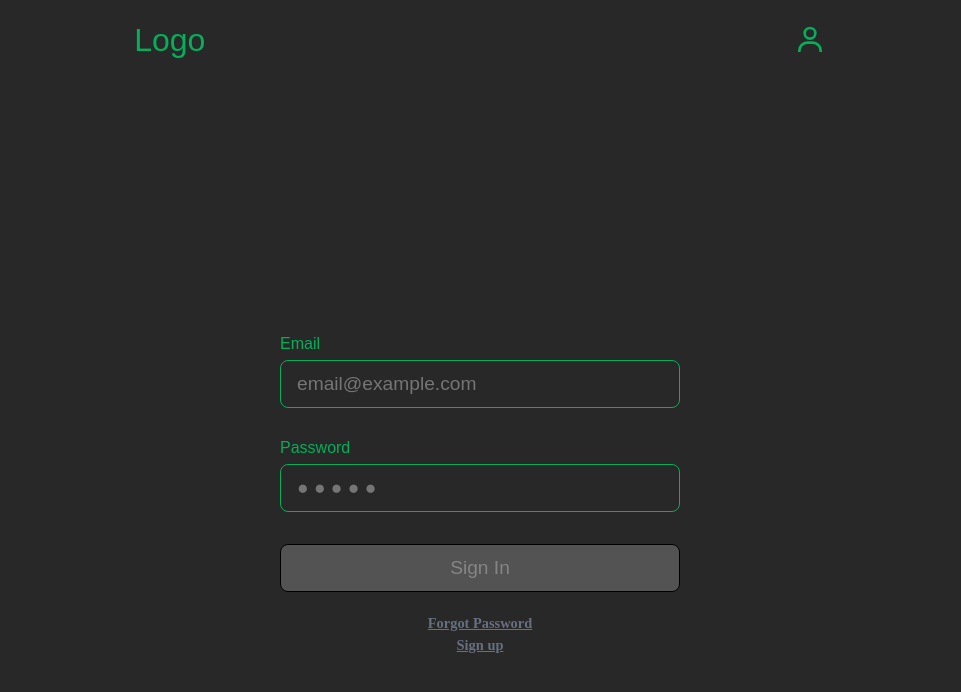
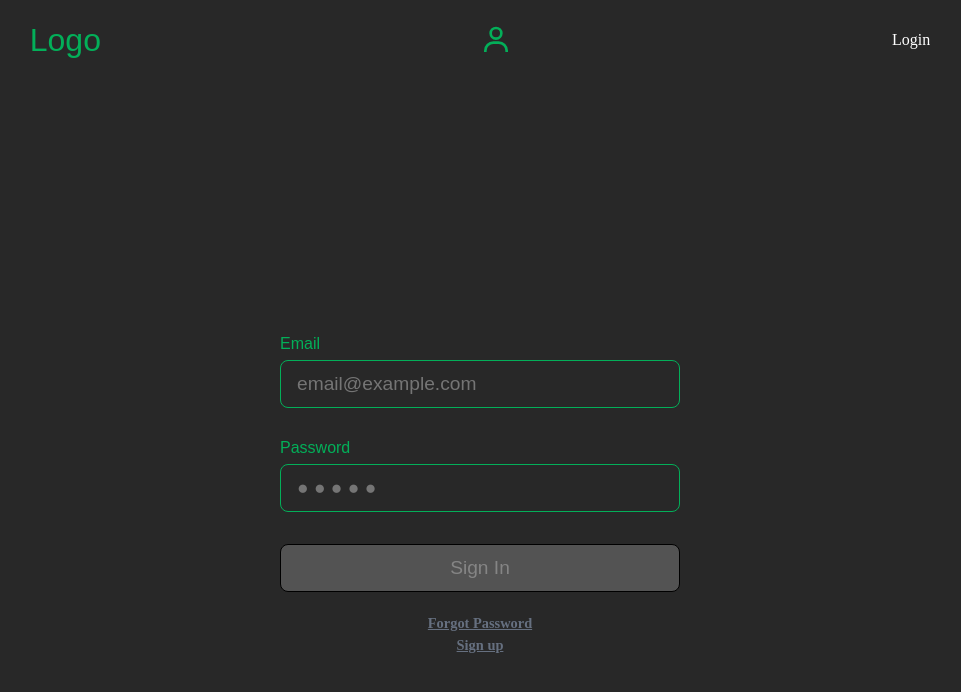
Before and after one commit to HyunP-dev/Movie-project, a React app in the folder back/src/main/movie-project/: page /login in a window 1280 px wide. Shown: the top 692 px of the page, without its empty margins (160-1121 px from the left). Built offline with nearby package versions, Linux system fonts and the light colour scheme.

Commit message:
ADD:로그아웃

```diff
--- a/back/src/main/movie-project/src/components/Nav/Navigation.tsx
+++ b/back/src/main/movie-project/src/components/Nav/Navigation.tsx
@@ -1,10 +1,11 @@
 import styled, { css } from 'styled-components';
 import { BiUser } from 'react-icons/bi';
 import { HiMagnifyingGlass } from 'react-icons/hi2';
-import { useLocation } from 'react-router-dom';
+import { useLocation, Link } from 'react-router-dom';
 import { useState, useEffect } from 'react';
 
 const Navigation = () => {
+  const accessToken = localStorage.getItem('AccessToken');
   const location = useLocation();
   const [path] = useState(location.pathname);
   const [navHidden, setNavHidden] = useState(false);
@@ -23,6 +24,13 @@ const Navigation = () => {
         <NavSearch />
       </NavSearchWrapper>
       <NavUserIcon />
+      {accessToken ? (
+        <p onClick={() => localStorage.removeItem('AccessToken')}>Loout</p>
+      ) : (
+        <Link to="/login">
+          <p style={{ color: 'white' }}>Login</p>
+        </Link>
+      )}
     </NavWrapper>
   );
 };
--- a/back/src/main/movie-project/src/pages/Login/Login.tsx
+++ b/back/src/main/movie-project/src/pages/Login/Login.tsx
@@ -29,7 +29,7 @@ const Login = () => {
         localStorage.setItem('AccessToken', res.data.accessToken);
         navigation('/');
       })
-      .catch(err => console.log(err));
+      .catch(err => alert('아이디 비밀번호를 확인해주세요!'));
   };
 
   useEffect(() => {
```
